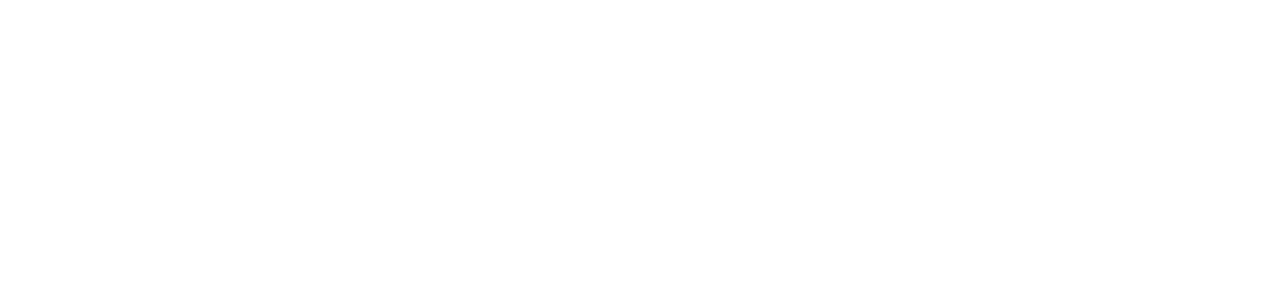
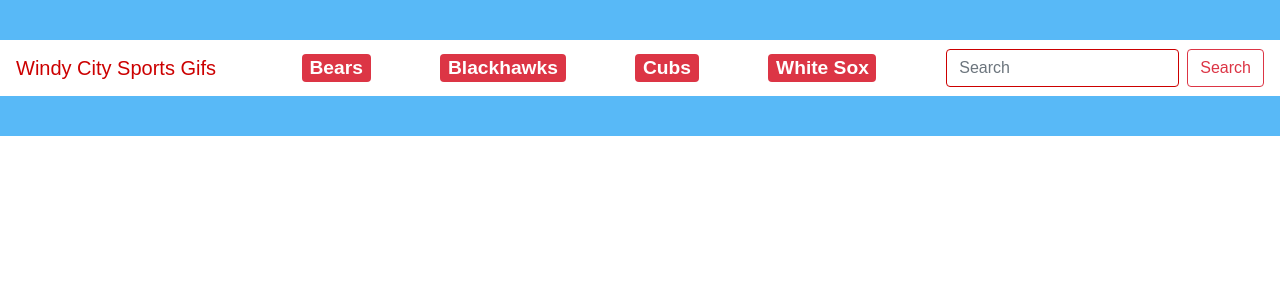
Before and after one commit to acastelan21/bhawks-website-react, a React (Create React App) app in the folder client/: page / in a window 1280 px wide. Shown: the top 300 px of the page. Built offline with nearby package versions, Linux system fonts and the light colour scheme.

Commit message:
navbar component

```diff
--- a/client/src/App.js
+++ b/client/src/App.js
@@ -1,11 +1,14 @@
 import React, { Component } from 'react';
 import './App.css';
 import Wrapper from"./components/Wrapper";
+import NavBar from "./components/NavBar";
+
 
 class App extends Component {
   render() {
     return (
       <Wrapper>
+        <NavBar/>
 
 
 
--- /dev/null
+++ b/client/src/components/NavBar/index.js
@@ -0,0 +1 @@
+export {default} from "./navBar";
--- /dev/null
+++ b/client/src/components/NavBar/navBar.css
@@ -0,0 +1,17 @@
+.top-bottom-nav {
+    background-color:#58B9F7;
+    height: 40px;
+}
+.navbar {
+    color:#CC0000;
+}
+
+.form-control {
+    color: #CC0000;
+    border: solid 1px #CC0000;
+
+}
+
+.badge-danger{
+    font-size: 1.2em;
+}
--- /dev/null
+++ b/client/src/components/NavBar/navBar.js
@@ -0,0 +1,30 @@
+import React, { Component } from 'react'
+import "./navBar.css";
+export class NavBar extends Component {
+  render() {
+    return (
+    <div>
+        <div className="row" className="top-bottom-nav"></div>
+        <div className="row" className="middle-nav">
+            <nav className="navbar">
+                <a className="navbar-brand"> Windy City Sports Gifs </a>
+                <a href="/bears" className="badge badge-danger">Bears</a>
+                <a href="/blackhawks" className="badge badge-danger">Blackhawks</a>
+                <a href="/cubs" className="badge badge-danger">Cubs</a>
+                <a href="/white-sox" className="badge badge-danger">White Sox</a>
+                <form className="form-inline">
+                    <input className="form-control mr-sm-2" type="search" placeholder="Search" aria-label="Search"/>
+                    <button className="btn btn-outline-danger my-2 my-sm-0" type="submit">Search</button>
+                </form>
+            </nav>
+        </div>
+        <div className="row" className="top-bottom-nav"></div>
+
+
+
+      </div>
+    )
+  }
+}
+
+export default NavBar
--- /dev/null
+++ b/client/src/pages/Home/index.js
@@ -0,0 +1 @@
+export {default} from "./home";
```
Also changed, not shown: client/src/pages/Home/home.js (added, +14 -0 lines), client/src/pages/Home/home.css (added).
